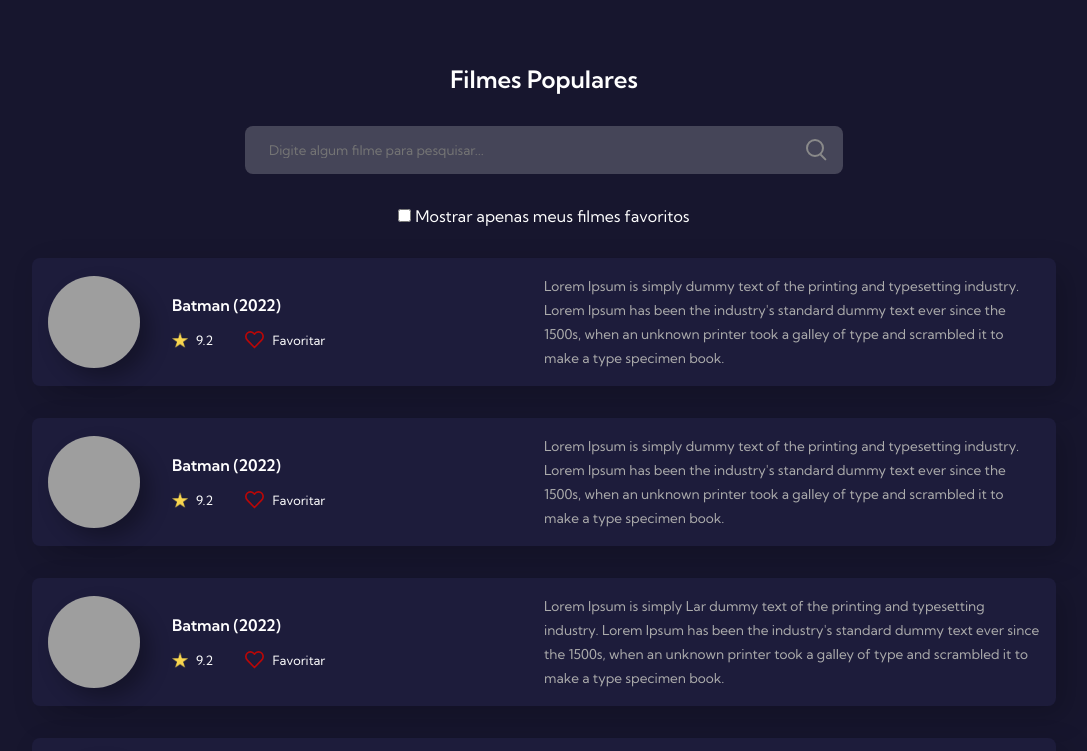
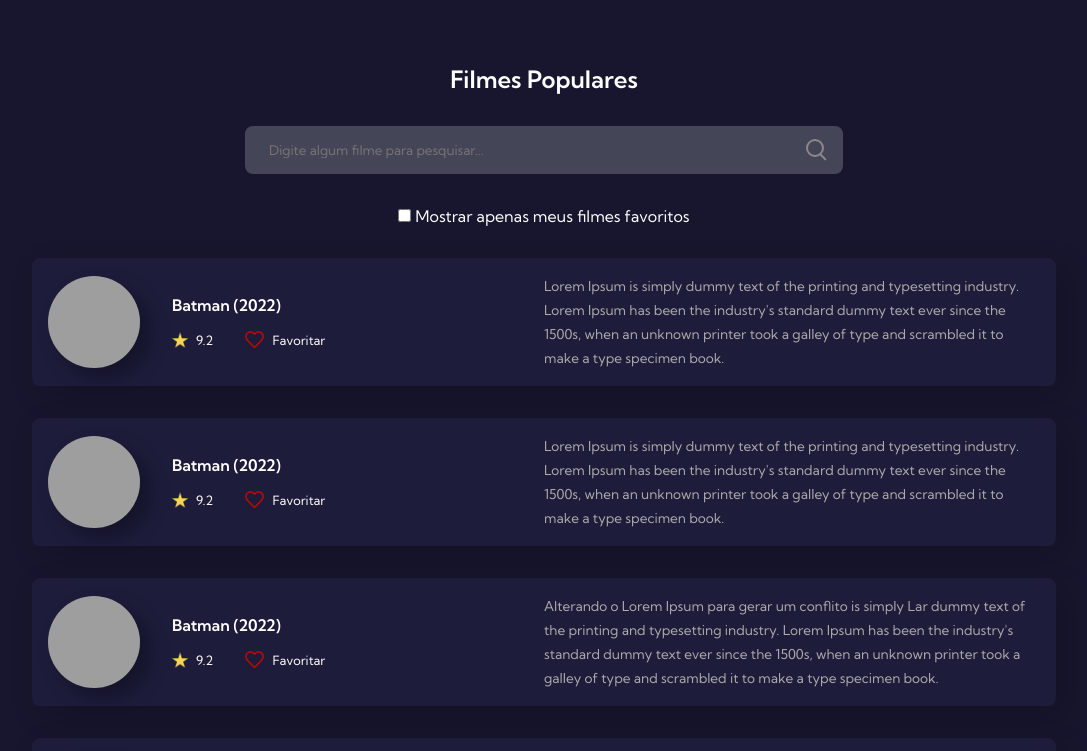
Before and after one commit to Marina-Gajego/-7DaysOfCode-GitHub, a plain HTML site: page index.html in a window 1280 px wide. Shown: the top 751 px of the page, without its empty margins (96-1183 px from the left). Drawn offline with Linux system fonts and the light colour scheme; grey boxes are pictures that could not be loaded.

Commit message:
commit para gerar um conflito

```diff
--- a/index.html
+++ b/index.html
@@ -90,7 +90,7 @@
           </div>
         </div>
         <div class="movie-description">
-          <span>Lorem Ipsum is simply Lar dummy text of the printing and typesetting industry. Lorem Ipsum has been the industry's standard dummy text ever since the 1500s, when an unknown printer took a galley of type and scrambled it to make a type specimen book.</span>
+          <span>Alterando o Lorem Ipsum para gerar um conflito is simply Lar dummy text of the printing and typesetting industry. Lorem Ipsum has been the industry's standard dummy text ever since the 1500s, when an unknown printer took a galley of type and scrambled it to make a type specimen book.</span>
         </div>
       </div>
 
```
